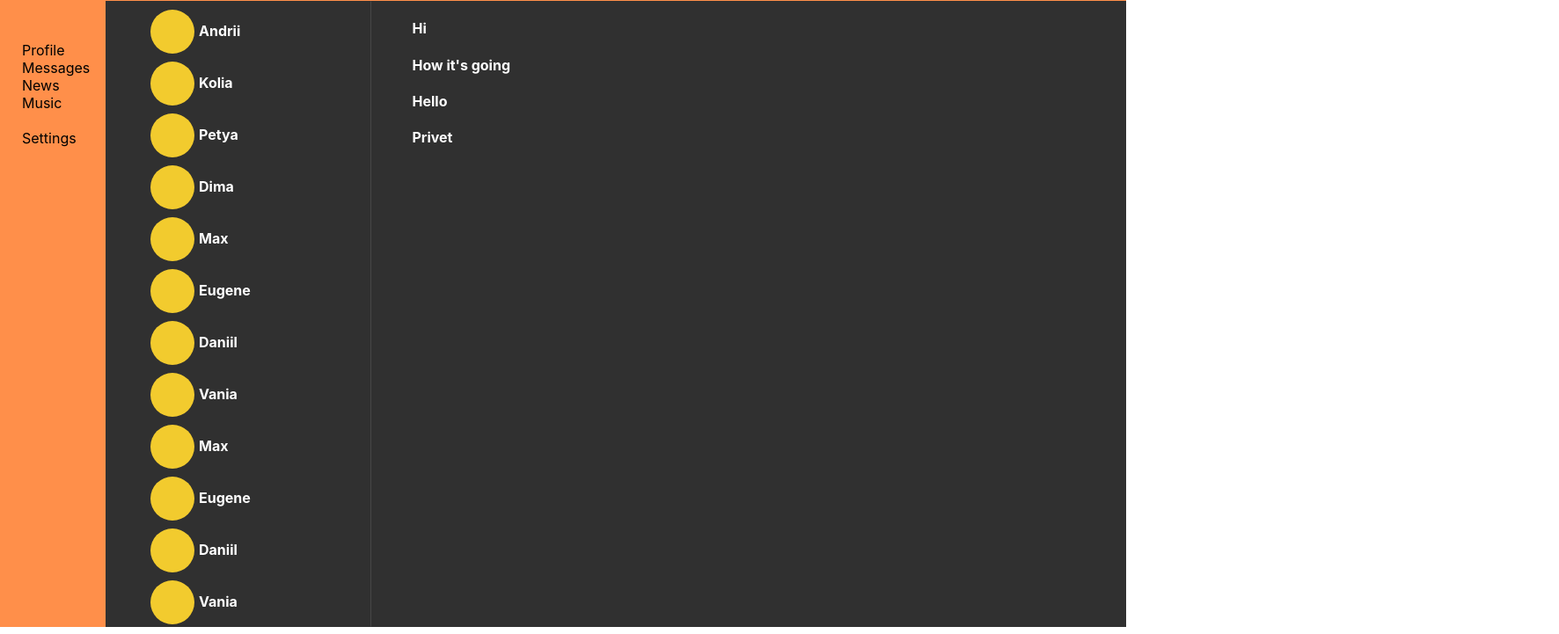
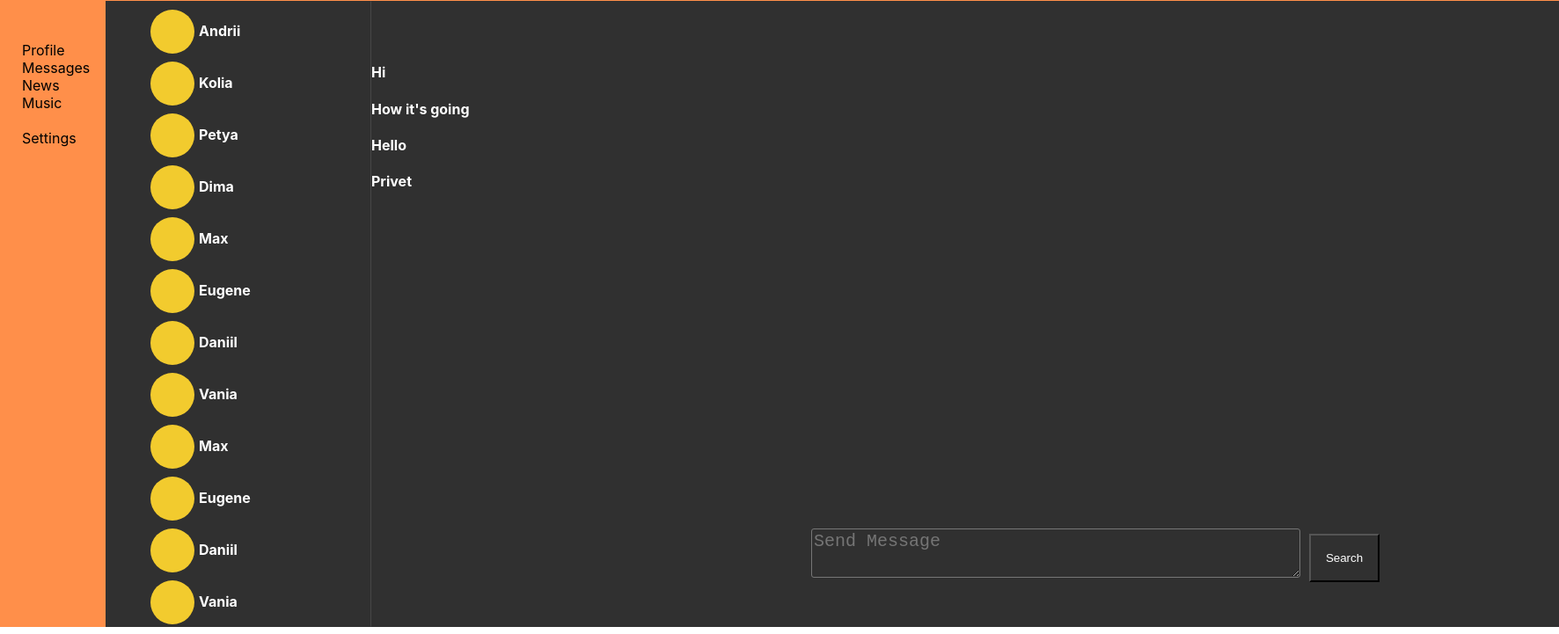
Before and after one commit to d0tc0m-exe/react-study, a React (Create React App) app: page /dialogs in a window 1280 px wide. Shown: the part 79-800 px from the top of the page at 88% size, 1772 px wide, since content can reach past the window. Built offline with nearby package versions, Linux system fonts and the light colour scheme.

Commit message:
fixing bugs, new messages

```diff
--- a/src/App.js
+++ b/src/App.js
@@ -14,7 +14,7 @@ function App(props) {
         <Aside />
         <div className="content">
           <Route exact render={ () => <Main state={props.state.profilePage} addPost={props.addPost} updateNewPostText={ props.updateNewPostText } />} path="/profile"></Route>
-          <Route exact render={ () => <Dialogs  state={props.state.dialogsPage} />} path="/dialogs"></Route>
+          <Route exact render={ () => <Dialogs state={props.state.dialogsPage} addMessage={props.addMessage} updateNewMessageText={props.updateNewMessageText} />} path="/dialogs"></Route>
         </div>
       </div>
     </BrowserRouter>
--- a/src/components/Dialogs/Dialogs.jsx
+++ b/src/components/Dialogs/Dialogs.jsx
@@ -2,6 +2,7 @@ import React from 'react';
 import styless from './Dialogs.module.css';
 import Contact from './Contact';
 import Message from './Message';
+import TextField from './TextField';
 
 const Dialogs = (props) => {
 
@@ -16,6 +17,7 @@ const Dialogs = (props) => {
                 </div>
             </div>
             <div className={styless.container}>
+                <TextField updateNewMessageText={ props.updateNewMessageText } addMessage={props.addMessage} />
                 { messages }
             </div>
         </div>
--- /dev/null
+++ b/src/components/Dialogs/TextField.jsx
@@ -0,0 +1,25 @@
+import React from 'react';
+import ss from './TextField.module.css';
+
+const TextField = (props) => {
+
+    const ref = React.createRef();
+
+    let addMessage = () => {
+        props.addMessage();
+    }
+
+    let onMessageChange = () => {
+        let txt = ref.current.value;
+        props.updateNewMessageText(txt);
+    }
+
+    return(
+        <div className={ss.send}>
+            <textarea onChange={ onMessageChange } ref={ ref } className={ss.inp} value={props.newMessageData} placeholder="Send Message"></textarea>
+            <button onClick={ addMessage } className={ss.butn}>Search</button>
+        </div>
+    );
+}
+
+export default TextField;
--- /dev/null
+++ b/src/components/Dialogs/TextField.module.css
@@ -0,0 +1,27 @@
+.send {
+    width: 650px;
+    height: 50px;
+    position: relative;
+    left: 500px;
+    top: 600px;
+}
+
+.inp {
+    width: 550px;
+    height: 50px;
+    font-size: 20px;
+    border-radius: 3px;
+    background: transparent;
+    color: white;
+}
+
+.butn {
+    position: relative;
+    left: 10px;
+    width: 80px;
+    height: 55px;
+    background: transparent;
+    color: white;
+    position: relative;
+    top: -18px;
+}
--- a/src/index.js
+++ b/src/index.js
@@ -4,13 +4,13 @@ import React from 'react';
 import ReactDOM from 'react-dom';
 import './index.css';
 import App from './App';
-import {addPost, updateNewPostText, addMessage, updateNewMessageText} from './redux/state.js';
+import {addPost, updateNewPostText, updateNewMessageText, addMessage} from './redux/state.js';
 import { BrowserRouter } from 'react-router-dom';
 
 export let rerenderEntireTree = (state) => {
     ReactDOM.render(
     <BrowserRouter>
-        <App updateNewPostText={ updateNewPostText } state={state} />
+        <App updateNewPostText={ updateNewPostText } updateNewMessageText={ updateNewMessageText } addPost={addPost} addMessage={addMessage} state={state} />
     </BrowserRouter>, document.getElementById('root'));
 }
 
```
